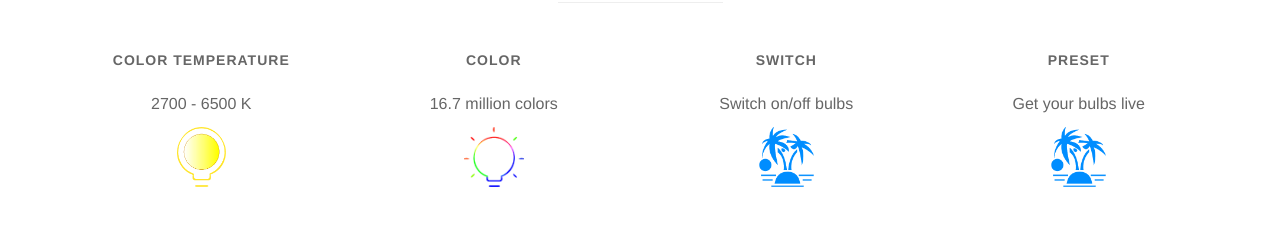
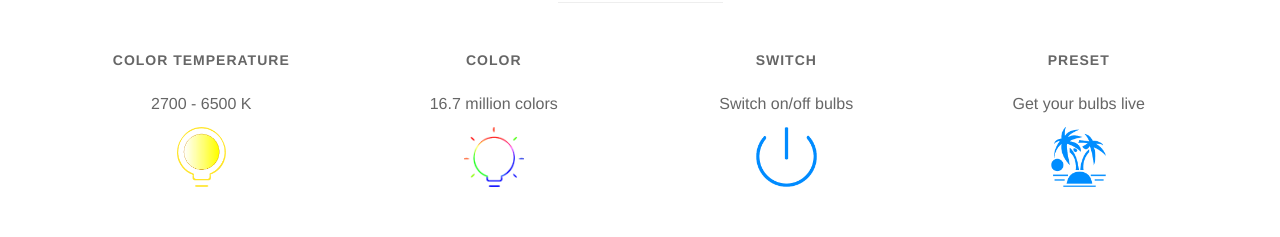
Before and after one commit to Sansi/StellarSite, a plain HTML site: page index.html in a window 1280 px wide. Shown: the part 1040-1277 px from the top of the page. Drawn offline with Linux system fonts and the light colour scheme.

Commit message:
fix switch icon

```diff
--- a/index.html
+++ b/index.html
@@ -114,7 +114,7 @@
                                 <div class="inner">
                                     <h5>Switch</h5>
                                     <p class="subtitle">Switch on/off bulbs</p>
-                                    <div class="avatar"><img src="img/feature/preset.png" alt="" class="img-responsive" /></div>
+                                    <div class="avatar"><img src="img/feature/switch.png" alt="" class="img-responsive" /></div>
                                 </div>
                             </div>
                         </div>
```
